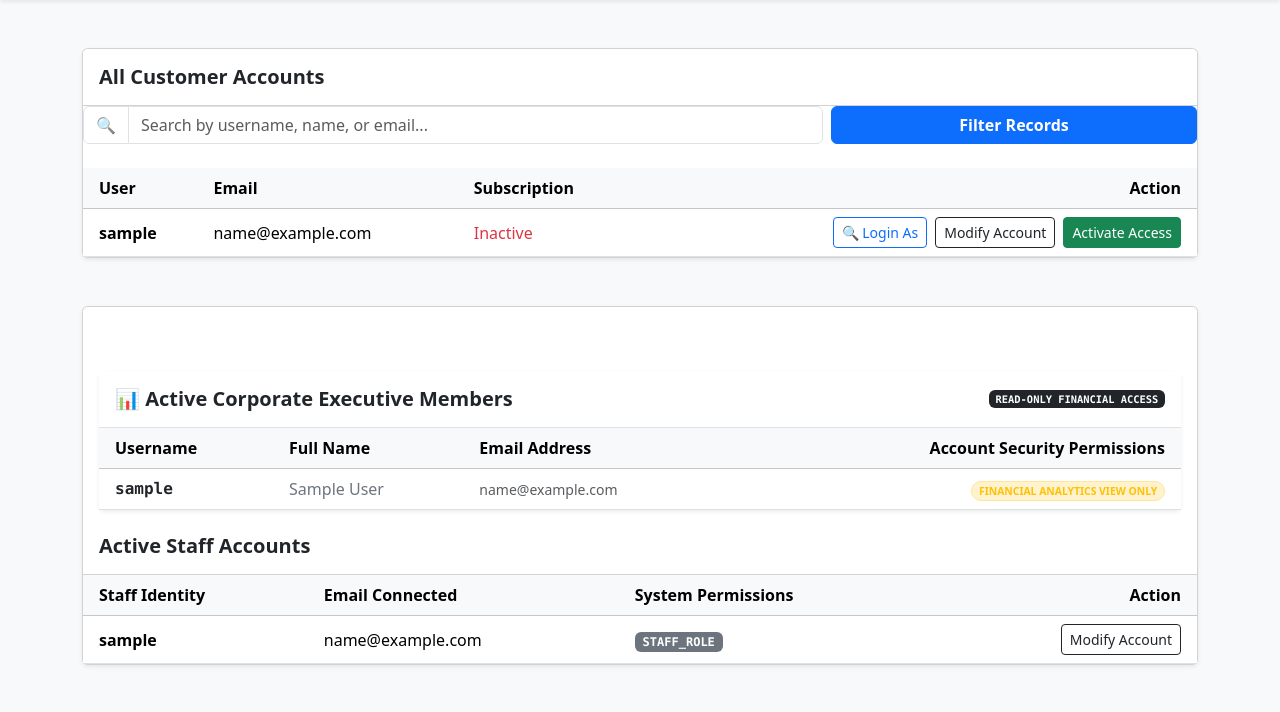
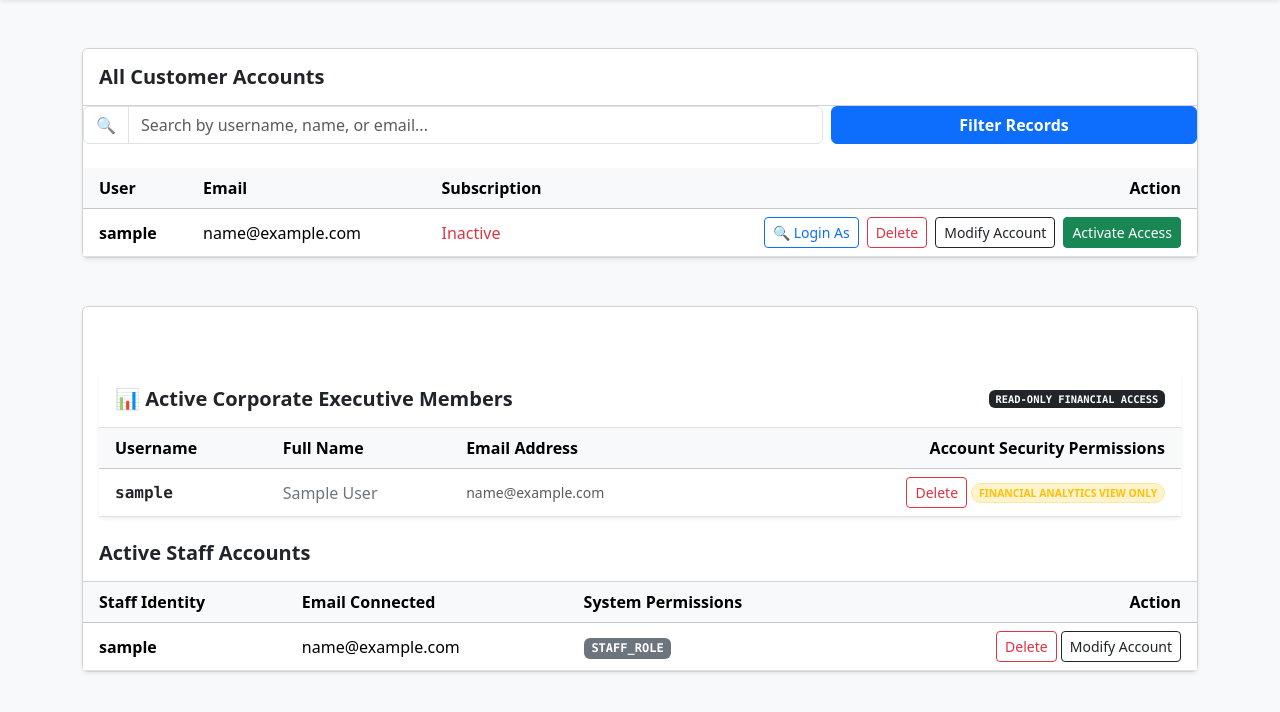
Before and after one commit to drw0469/no-tier-subscription-service, a Django app: page /dashboard/admin/ in a window 1280 px wide. Shown: the part 50-762 px from the top of the page. Run offline with Django 5.2, Linux system fonts and the light colour scheme; a user stored in the database is signed in; tables that the repository leaves empty hold one stand-in row (values such as "Sample post"); some libraries are stand-ins or nearby versions.

Commit message:
Add delete account button

```diff
--- a/users/templates/dashboards/admin.html
+++ b/users/templates/dashboards/admin.html
@@ -66,7 +66,6 @@
                     </form>
                 </div>
 
-
                 <table class="table table-hover align-middle mb-0">
                     <thead class="table-light">
                         <tr>
@@ -98,6 +97,13 @@
                                     <a href="{% url 'impersonate_user' customer.id %}" class="btn btn-sm btn-outline-primary fw-medium">
                                         🔍 Login As
                                     </a>
+
+                                    <!-- Place this inside your admin.html table actions column next to your Edit links -->
+                                    <form action="{% url 'admin_delete_user' customer.id %}" method="post" class="d-inline" onsubmit="return confirm('🚨 CRITICAL WARNING: Are you completely sure you want to permanently delete this account? This will permanently erase all associated subscription timelines and billing transaction log entries.');">
+                                        {% csrf_token %}
+                                        <button type="submit" class="btn btn-sm btn-outline-danger">Delete</button>
+                                    </form>
+
 
                                     <a href="{% url 'edit_user_profile' customer.id %}" class="btn btn-sm btn-outline-dark">Modify Account</a>
 
@@ -270,6 +276,12 @@
                                     <td class="text-secondary">{{ partner.get_full_name|default:"Corporate Partner" }}</td>
                                     <td class="text-muted small">{{ partner.email }}</td>
                                     <td class="text-end pe-3">
+
+                                        <form action="{% url 'admin_delete_user' partner.id %}" method="post" class="d-inline" onsubmit="return confirm('Permanently delete this executive account?');">
+                                            {% csrf_token %}
+                                            <button type="submit" class="btn btn-sm btn-outline-danger">Delete</button>
+                                        </form>
+
                                         <span class="badge bg-warning-subtle text-warning border border-warning-subtle rounded-pill px-2.5 py-1 text-uppercase fw-bold" style="font-size: 0.65rem;">
                                             Financial Analytics View Only
                                         </span>
@@ -307,6 +319,12 @@
                             <td>{{ member.email }}</td>
                             <td><span class="badge bg-secondary font-monospace">STAFF_ROLE</span></td>
                             <td class="text-end pe-3">
+
+                                <form action="{% url 'admin_delete_user' member.id %}" method="post" class="d-inline" onsubmit="return confirm('🚨 CRITICAL WARNING: Are you completely sure you want to permanently delete this account? This will permanently erase all associated subscription timelines and billing transaction log entries.');">
+                                    {% csrf_token %}
+                                    <button type="submit" class="btn btn-sm btn-outline-danger">Delete</button>
+                                </form>
+
                                 <a href="{% url 'edit_user_profile' member.id %}" class="btn btn-sm btn-outline-dark">Modify Account</a>
                             </td>
                         </tr>
--- a/users/urls.py
+++ b/users/urls.py
@@ -29,9 +29,9 @@ urlpatterns = [
     # Payment
     path('checkout/', views.mock_checkout, name='mock_checkout'),
 
+    path('manage/delete-user/<int:user_id>/', views.admin_delete_user, name='admin_delete_user'),
     path('manage/impersonate/<int:user_id>/', views.impersonate_user, name='impersonate_user'),
     path('manage/stop-impersonating/', views.stop_impersonating, name='stop_impersonating'),
-
     path('manage/audit-logs/', views.audit_log_view, name='audit_log_view'),
 
 
--- a/users/views.py
+++ b/users/views.py
@@ -416,3 +416,25 @@ def executive_dashboard(request):
         'comp_accounts_count': comp_accounts_count,
         'payments': payments_page
     })
+
+
+@login_required
+def admin_delete_user(request, user_id):
+    """Permanently deletes an account from the system database. Restricted strictly to Master Admins."""
+    if not request.user.is_admin_member:
+        raise PermissionDenied
+
+    if request.method == 'POST':
+        target_user = get_object_or_404(User, id=user_id)
+
+        # Security Safeguard: Prevent the admin from accidentally deleting themselves!
+        if target_user == request.user:
+            messages.error(request, "Security Exception: You cannot delete your own master admin session account.")
+            return redirect('admin_dashboard')
+
+        username_placeholder = target_user.username
+        target_user.delete() # Executes permanent CASCADE deletion row sweep
+
+        messages.success(request, f"Successfully and permanently deleted account holder '{username_placeholder}' from the database.")
+
+    return redirect('admin_dashboard')
```
